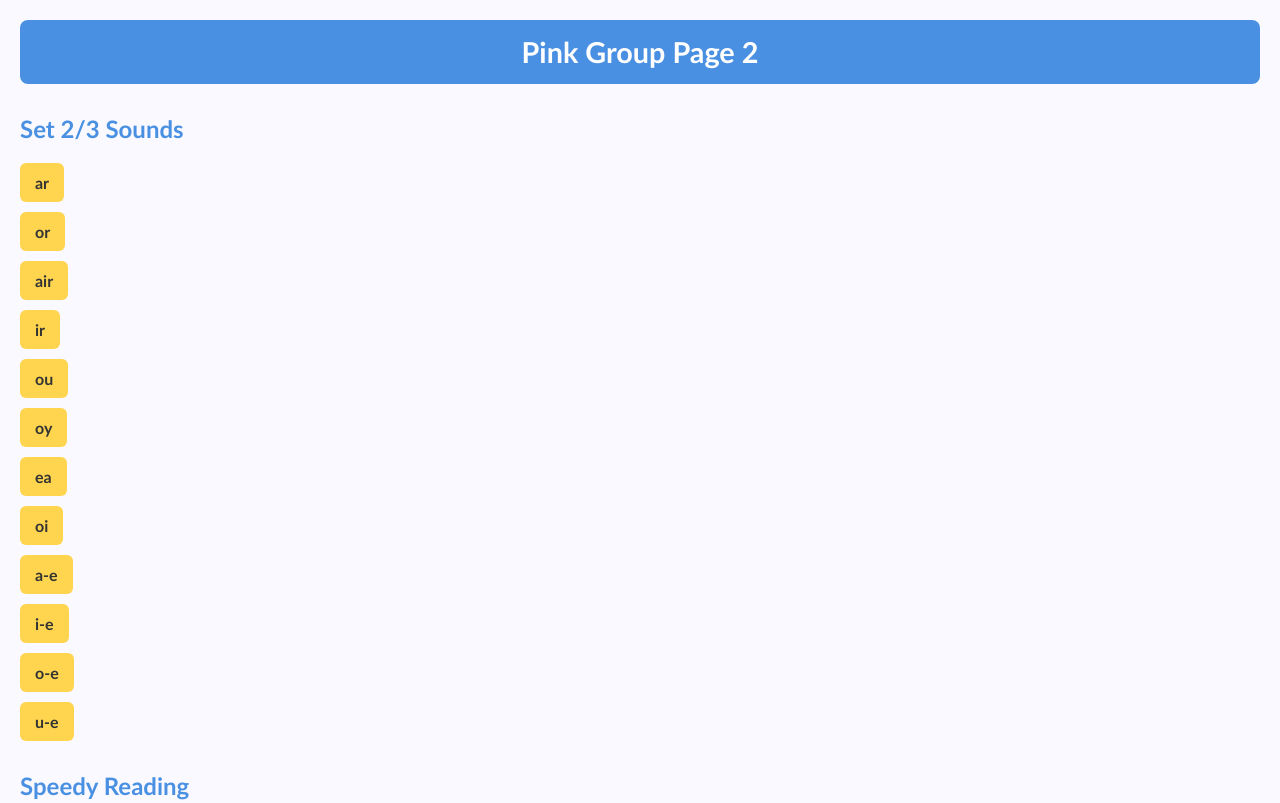
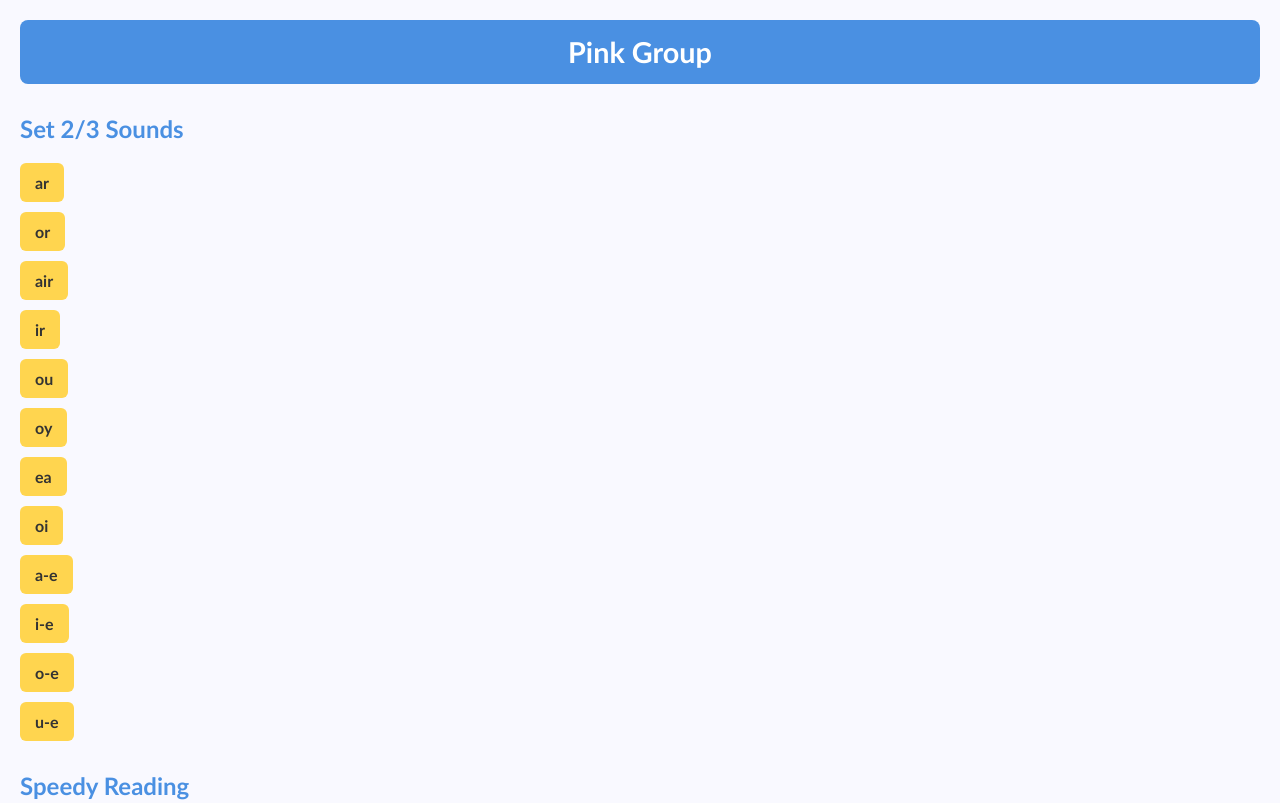
Before and after one commit to mcdca/mrsmac, a plain HTML site: page pink-group.html in a window 1280 px wide. Shown: the top 803 px of the page. Drawn offline with Linux system fonts and the light colour scheme.

Commit message:
Update pink-group.html

```diff
--- a/pink-group.html
+++ b/pink-group.html
@@ -13,7 +13,7 @@ a { text-decoration:none; background:#ffd54f; padding:10px 15px; border-radius:6
 a:hover { background:#ffca28; }
 </style>
 </head><body>
-<header><h1>Pink Group Page 2</h1></header><main>
+<header><h1>Pink Group</h1></header><main>
 <h2>Set 2/3 Sounds</h2>
 <ul>
   <li><a href="http://schools.ruthmiskin.com/training/view/rEARsIRm/tbafV0gJ" target="_blank">ar</a></li>
```
